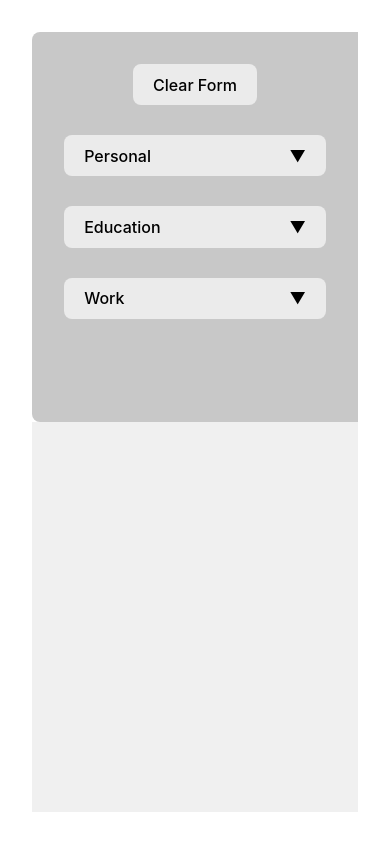
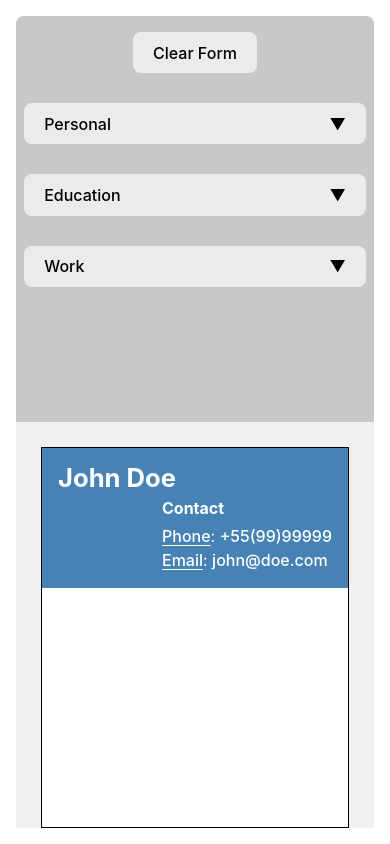
Before and after one commit to p1padev/odin-cv, a React (Vite) app: page / in a window 390 px wide. Built offline with nearby package versions, Linux system fonts and the light colour scheme.

Commit message:
Creating preview

```diff
--- a/src/App.css
+++ b/src/App.css
@@ -4,3 +4,9 @@
   flex-flow: column nowrap;
   min-height: 100vh;
 }
+
+@media (max-width: 768px) {
+  #root {
+    padding: 1rem;
+  }
+}
--- a/src/components/CreateInputsButton.jsx
+++ b/src/components/CreateInputsButton.jsx
@@ -8,7 +8,6 @@ export default function CreateInputsButton({ boilerplate, setFormData }) {
     setFormData((formData) => [...formData, newBoiler]);
     setId((id) => (id += 1));
   };
-  console.log(id);
 
   return (
     <button
--- a/src/components/Dashboard.jsx
+++ b/src/components/Dashboard.jsx
@@ -1,18 +1,19 @@
 import { useState } from 'react';
 import '../styles/Dashboard.css';
 import Accordion from './Accordion';
-import { EducationInputsDefault } from './EducationInputs';
+import { educationInputsDefault } from './EducationInputs';
 import { personalInputsDefault } from './PersonalInputs';
 import Preview from './Preview';
 import Spinner from './Spinner';
+import { workInputsDefault } from './WorkInputs';
 
 export default function Dashboard() {
   const [isEditing, setIsEditing] = useState(false);
   const [personalInfo, setPersonalInfo] = useState({
     ...personalInputsDefault,
   });
-  const [educationInfo, setEducationInfo] = useState([EducationInputsDefault]);
-  const [workInfo, setWorkInfo] = useState([]);
+  const [educationInfo, setEducationInfo] = useState([educationInputsDefault]);
+  const [workInfo, setWorkInfo] = useState([workInputsDefault]);
   const availableForms = [
     {
       title: 'Personal',
@@ -40,7 +41,15 @@ export default function Dashboard() {
         forms={availableForms}
         editingState={[isEditing, setIsEditing]}
       ></Accordion>
-      {isEditing ? <Spinner></Spinner> : <Preview></Preview>}
+      {isEditing ? (
+        <Spinner></Spinner>
+      ) : (
+        <Preview
+          personalInfo={personalInfo}
+          workInfo={workInfo}
+          educationInfo={educationInfo}
+        ></Preview>
+      )}
     </div>
   );
 }
--- a/src/components/EducationInputs.jsx
+++ b/src/components/EducationInputs.jsx
@@ -1,11 +1,11 @@
 import CreateInputsButton from './CreateInputsButton';
 import Fieldset from './Fieldset';
 import RemoveFieldButton from './RemoveFieldButton';
-export const EducationInputsDefault = {
+export const educationInputsDefault = {
   schoolName: 'UFSC',
   courseTitle: 'Bachelor in Computer Science',
-  yearStart: '2016',
-  yearEnd: '2020',
+  yearStart: '2016-06',
+  yearEnd: '2020-06',
   id: 0,
 };
 
@@ -31,7 +31,7 @@ export default function EducationInputs({
   return (
     <>
       <CreateInputsButton
-        boilerplate={EducationInputsDefault}
+        boilerplate={educationInputsDefault}
         setFormData={setFormData}
       ></CreateInputsButton>
       {formData.map((educationField) => {
@@ -53,7 +53,41 @@ export default function EducationInputs({
                 required
                 type="text"
                 min="0"
-                max="12"
+                onChange={(e) => handleInputChange(e, educationField.id)}
+              ></input>
+              <label htmlFor={`courseTitle-` + educationField.id}>
+                Course Title
+              </label>
+              <input
+                value={educationField.courseTitle}
+                id={`courseTitle-` + educationField.id}
+                name="courseTitle"
+                placeholder="B. Computer Science"
+                required
+                type="text"
+                min="0"
+                onChange={(e) => handleInputChange(e, educationField.id)}
+              ></input>
+              <label htmlFor={`yearStart-` + educationField.id}>
+                Month/Year Started
+              </label>
+              <input
+                value={educationField.yearStart}
+                id={`yearStart-` + educationField.id}
+                name="yearStart"
+                required
+                type="month"
+                onChange={(e) => handleInputChange(e, educationField.id)}
+              ></input>
+              <label htmlFor={`yearEnd-` + educationField.id}>
+                Month/Year Ended
+              </label>
+              <input
+                value={educationField.yearEnd}
+                id={`yearEnd-` + educationField.id}
+                name="yearEnd"
+                required
+                type="month"
                 onChange={(e) => handleInputChange(e, educationField.id)}
               ></input>
             </Fieldset>
--- a/src/components/Fieldset.jsx
+++ b/src/components/Fieldset.jsx
@@ -11,9 +11,7 @@ export default function Fieldset({
       );
     }
   };
-  if (!disabled) {
-    setErrorMessage('');
-  }
+
   return (
     <fieldset
       className={className}
--- a/src/components/Form.jsx
+++ b/src/components/Form.jsx
@@ -2,10 +2,12 @@ import '../styles/Form.css';
 import EducationInputs from './EducationInputs';
 import FormControls from './FormControls';
 import PersonalInputs from './PersonalInputs';
+import WorkInputs from './WorkInputs';
 
 const inputComponentTable = {
   Personal: PersonalInputs,
   Education: EducationInputs,
+  Work: WorkInputs,
 };
 
 export default function Form({
--- a/src/components/Preview.jsx
+++ b/src/components/Preview.jsx
@@ -1,5 +1,12 @@
 import '../styles/Preview.css';
+import PreviewHeader from './PreviewHeader';
 
-export default function Preview() {
-  return <div className="preview"></div>;
+export default function Preview({ personalInfo }) {
+  return (
+    <div className="preview">
+      <div className="preview-sheet">
+        <PreviewHeader personalInfo={personalInfo}></PreviewHeader>
+      </div>
+    </div>
+  );
 }
--- /dev/null
+++ b/src/components/PreviewHeader.jsx
@@ -0,0 +1,24 @@
+export default function PreviewHeader({ personalInfo }) {
+  return (
+    <div className="preview-header">
+      <h1 className="preview-name">{personalInfo.fullName}</h1>
+      <div className="preview-contact">
+        <h2>Contact</h2>
+        <ul className="preview-list">
+          <li>
+            <span className="fw-600">Phone</span>:{' '}
+            <a href={`tel:` + personalInfo.phone} className="preview-phone">
+              {personalInfo.phone}
+            </a>
+          </li>
+          <li>
+            <span className="fw-600">Email</span>:{' '}
+            <a href={`mailto:` + personalInfo.email} className="preview-email">
+              {personalInfo.email}
+            </a>
+          </li>
+        </ul>
+      </div>
+    </div>
+  );
+}
--- /dev/null
+++ b/src/components/WorkInputs.jsx
@@ -0,0 +1,114 @@
+import CreateInputsButton from './CreateInputsButton';
+import Fieldset from './Fieldset';
+import RemoveFieldButton from './RemoveFieldButton';
+export const workInputsDefault = {
+  companyName: 'Odin',
+  positionTitle: 'Developer',
+  description: 'I built nice projects there',
+  yearStart: '2016-06',
+  yearEnd: '2020-06',
+  id: 0,
+};
+
+export default function WorkInputs({
+  formState: [formData, setFormData],
+  disabled,
+  setErrorMessage,
+}) {
+  const handleInputChange = (e, fieldId) => {
+    setFormData(
+      formData.map((workField) => {
+        if (workField.id === fieldId) {
+          return {
+            ...workField,
+            [e.target.name]: e.target.value,
+          };
+        } else {
+          return workField;
+        }
+      })
+    );
+  };
+  return (
+    <>
+      <CreateInputsButton
+        boilerplate={workInputsDefault}
+        setFormData={setFormData}
+      ></CreateInputsButton>
+      {formData.map((workField) => {
+        return (
+          <div className="fieldset-container" key={workField.id}>
+            <Fieldset
+              className="form-work_fieldset"
+              disabled={disabled}
+              setErrorMessage={setErrorMessage}
+            >
+              <label htmlFor={`companyName-` + workField.id}>
+                Company Name
+              </label>
+              <input
+                value={workField.companyName}
+                id={`companyName-` + workField.id}
+                name="companyName"
+                placeholder="Odin"
+                required
+                type="text"
+                min="0"
+                onChange={(e) => handleInputChange(e, workField.id)}
+              ></input>
+              <label htmlFor={`positionTitle-` + workField.id}>
+                Position Title
+              </label>
+              <input
+                value={workField.positionTitle}
+                id={`positionTitle-` + workField.id}
+                name="positionTitle"
+                placeholder="Developer"
+                required
+                type="text"
+                min="0"
+                onChange={(e) => handleInputChange(e, workField.id)}
+              ></input>
+              <label htmlFor={`description-` + workField.id}>
+                Job Description
+              </label>
+              <textarea
+                value={workField.description}
+                id={`description-` + workField.id}
+                name="description"
+                required
+                onChange={(e) => handleInputChange(e, workField.id)}
+              />
+              <label htmlFor={`yearStart-` + workField.id}>
+                Month/Year Started
+              </label>
+              <input
+                value={workField.yearStart}
+                id={`yearStart-` + workField.id}
+                name="yearStart"
+                required
+                type="month"
+                onChange={(e) => handleInputChange(e, workField.id)}
+              ></input>
+              <label htmlFor={`yearEnd-` + workField.id}>
+                Month/Year Ended
+              </label>
+              <input
+                value={workField.yearEnd}
+                id={`yearEnd-` + workField.id}
+                name="yearEnd"
+                required
+                type="month"
+                onChange={(e) => handleInputChange(e, workField.id)}
+              ></input>
+            </Fieldset>
+            <RemoveFieldButton
+              id={workField.id}
+              setFormData={setFormData}
+            ></RemoveFieldButton>
+          </div>
+        );
+      })}
+    </>
+  );
+}
--- a/src/styles/Accordion.css
+++ b/src/styles/Accordion.css
@@ -7,3 +7,10 @@
   align-items: center;
   gap: 30px;
 }
+
+@media (max-width: 768px) {
+  .accordion {
+    border-radius: 8px 8px 0 0;
+    padding: 1rem 0.5rem;
+  }
+}
--- a/src/styles/Form.css
+++ b/src/styles/Form.css
@@ -8,7 +8,7 @@
 .form {
   padding: 1rem;
   overflow-y: auto;
-  max-height: 50vh;
+  max-height: 60vh;
 }
 
 .form fieldset {
@@ -55,8 +55,15 @@
 
 .form fieldset {
   background-color: transparent;
+  padding: 0.25rem;
 }
 
 .form-fieldset_remove {
   border-top: 1px solid hotpink;
 }
+
+@media (max-width: 768px) {
+  .form {
+    padding: 0.5rem;
+  }
+}
--- a/src/styles/Preview.css
+++ b/src/styles/Preview.css
@@ -1,3 +1,57 @@
 .preview {
   background-color: rgb(240, 240, 240);
+  display: grid;
+  grid-template-columns: 25px 1fr 25px;
 }
+
+.preview-sheet {
+  margin: 25px 0 0;
+  grid-column: 2/2;
+  background-color: white;
+  border: 1px solid black;
+}
+
+.preview-header {
+  background-color: steelblue;
+  color: white;
+  display: flex;
+  flex-flow: column nowrap;
+  justify-content: center;
+  align-items: flex-start;
+  padding: 1rem;
+}
+
+.preview-name {
+  margin: 0;
+  font-size: 1.6rem;
+}
+
+.preview-contact {
+  margin-left: auto;
+}
+
+.preview-contact h2 {
+  font-size: 1rem;
+  margin: 0.25rem 0;
+}
+
+.preview-list {
+  list-style: none;
+  padding: 0;
+  margin: 0;
+}
+
+.preview-header a {
+  color: white;
+  transition: color 200ms ease;
+}
+
+.preview-header a:hover {
+  color: black;
+}
+
+.fw-600 {
+  font-weight: 500;
+  text-decoration: underline;
+  text-underline-offset: 3px;
+}
```
